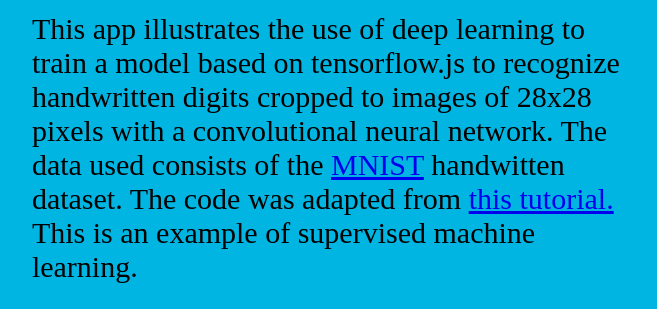
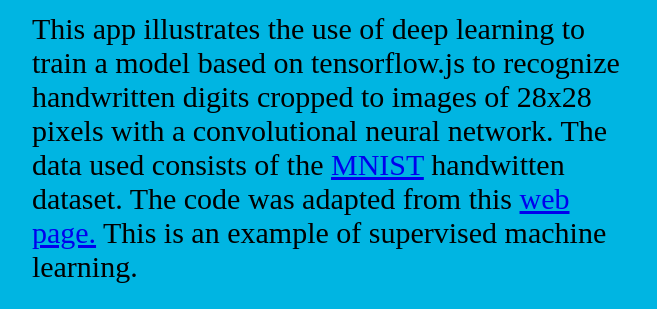
Before and after one commit to lvillasen/MNIST-Handwritten-Digit-Recognition, a plain HTML site: page index.html in a window 1280 px wide. Shown: the part 643-952 px from the top of the page, without its empty margins (14-671 px from the left). Drawn offline with nearby package versions, Linux system fonts and the light colour scheme.

Commit message:
Update index.html

```diff
--- a/index.html
+++ b/index.html
@@ -52,7 +52,7 @@ MNIST-Handwritten-Digit-Recognition" >Source Code</a> </p>
 
 <p style="color:black;font-size:30px;">
 This app illustrates the use of deep learning to train a model based on tensorflow.js to recognize handwritten digits cropped to images of 28x28 pixels with a convolutional neural network. The data used consists of the <a href="https://en.wikipedia.org/wiki/MNIST_database" >MNIST</a> handwitten dataset.
-The code was adapted from <a href="https://storage.googleapis.com/tfjs-vis/mnist/dist/index.html" >this tutorial.</a>
+The code was adapted from this <a href="https://storage.googleapis.com/tfjs-vis/mnist/dist/index.html" >web page.</a>
 This is an example of supervised machine learning.</p>
 
   <button class="new_styled"  id="open_visor" aria-pressed="false" style="background-color: lightgreen;">Open Visor</button>
```
